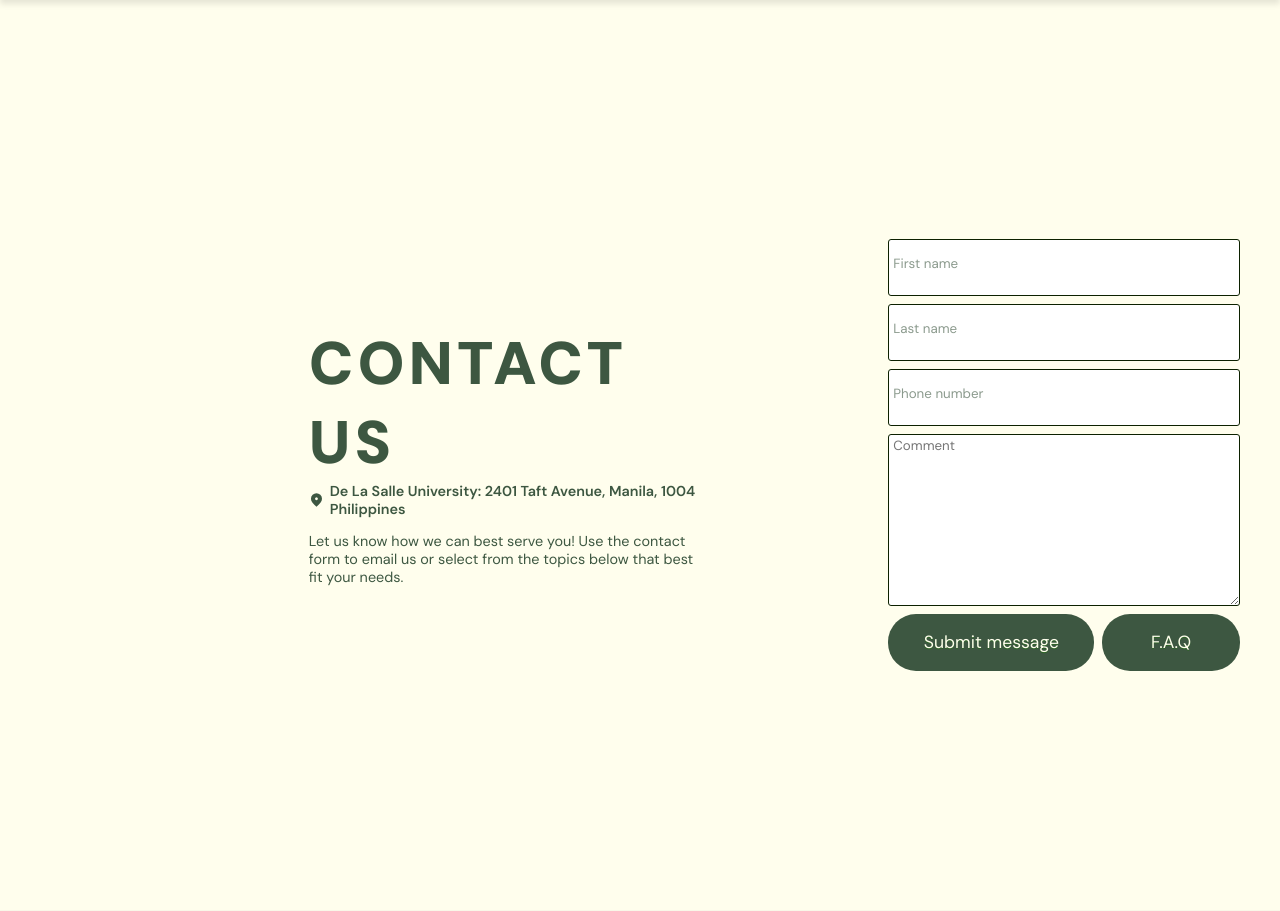
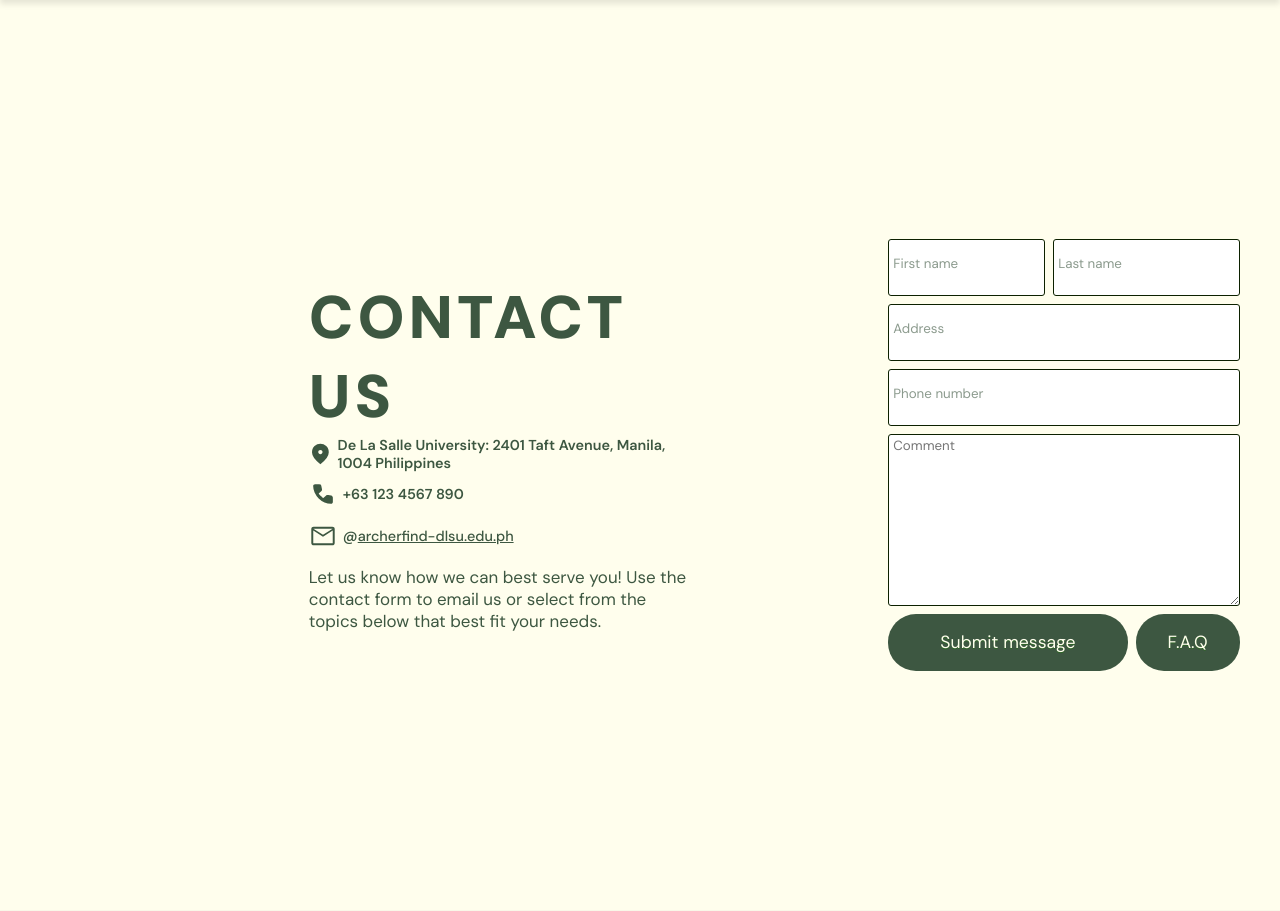
Before and after one commit to ok-open/CCDEVAP-S16-6-ArcherFind-DLSU-Lost-and-Found-System, a PHP site: page /student_contact.html in a window 1280 px wide; the page is wider, and only the part inside the window is pictured. Shown: the part 60-971 px from the top of that part. Run offline with PHP 8.4, Linux system fonts and the light colour scheme.

Commit message:
improved contact us page

```diff
--- a/student_about.html
+++ b/student_about.html
@@ -205,7 +205,7 @@
                 <h5>Have a Question?</h5>
                 <div id="write-us">
                     <svg xmlns="http://www.w3.org/2000/svg" height="40px" viewBox="0 -960 960 960" width="40px" fill="#FFFEED"><path d="M158.57-160q-32.52 0-56.21-23.69-23.69-23.7-23.69-56.21v-480.2q0-32.51 23.69-56.21Q126.05-800 158.57-800h642.86q32.52 0 56.21 23.69 23.69 23.7 23.69 56.21v480.2q0 32.51-23.69 56.21Q833.95-160 801.43-160H158.57ZM480-453.51 146.26-668.36v428.46q0 5.39 3.46 8.85t8.85 3.46h642.86q5.39 0 8.85-3.46t3.46-8.85v-428.46L480-453.51Zm0-67.57 331.03-211.33H149.64L480-521.08ZM140.92-668.36v-64.05 492.51q4 5.39 8.13 8.85 4.13 3.46 9.52 3.46h-17.65v-440.77Z"/></svg>
-                    <a href="student_email.html">Write us!</a>
+                    <a href="student_contact.html">Write us!</a>
                 </div>
             </div>
         </div>
--- a/student_contact.html
+++ b/student_contact.html
@@ -148,21 +148,43 @@
     <div class="contact-wrapper">
         <section class="contact-us">
             <div class="title">
-            <h1>CONTACT US</h1>
-                <div class="location">
-                    <svg xmlns="http://www.w3.org/2000/svg" height="24px" viewBox="0 -960 960 960" width="24px" fill="#FFFEED"><path d="M544-496q26-26 26-64t-26-64q-26-26-64-26t-64 26q-26 26-26 64t26 64q26 26 64 26t64-26ZM480-46Q303-193 214.5-313T126-556q0-164 107-261t247-97q140 0 247 97t107 261q0 123-88.5 243T480-46Z"/></svg>
-                    <p id="loc-address">
-                        De La Salle University: 2401 Taft Avenue, Manila, 1004 Philippines
-                    </p>
+                <h1>CONTACT US</h1>
+                <div class="contact-details">
+                    <svg xmlns="http://www.w3.org/2000/svg" height="24px" viewBox="0 -960 960 960" width="24px"
+                        fill="#FFFEED">
+                        <path
+                            d="M544-496q26-26 26-64t-26-64q-26-26-64-26t-64 26q-26 26-26 64t26 64q26 26 64 26t64-26ZM480-46Q303-193 214.5-313T126-556q0-164 107-261t247-97q140 0 247 97t107 261q0 123-88.5 243T480-46Z" />
+                    </svg>
+                    <p> De La Salle University: 2401 Taft Avenue, Manila, 1004 Philippines </p>
                 </div>
-                Let us know how we can best serve you! Use the contact form to email us or select from the topics below that best fit your needs.
-            </div>
+                <div class="contact-details">
+                    <svg xmlns="http://www.w3.org/2000/svg" height="24px" viewBox="0 -960 960 960" width="24px"
+                        fill="#FFFEED">
+                        <path
+                            d="M800-86q-131 0-259-57T307-305Q201-411 144-539.5T87-799q0-32 21-53.5t53-21.5h161q37 0 60 18t31 52l25 119q6 31-.5 53T411-593l-103 90q16 26 37.5 52.5T396-396q26 26 50 45.5t48 33.5l101-98q20-19 44.5-25.5t53.5-.5l111 25q35 10 52.5 31t17.5 55v169q0 32-21.5 53.5T800-86Z" />
+                    </svg>
+                    <p>+63 123 4567 890</p>
+                </div>
+                <div class="contact-details">
+                    <svg xmlns="http://www.w3.org/2000/svg" height="40px" viewBox="0 -960 960 960" width="40px"
+                        fill="#FFFEED">
+                        <path
+                            d="M158.57-160q-32.52 0-56.21-23.69-23.69-23.7-23.69-56.21v-480.2q0-32.51 23.69-56.21Q126.05-800 158.57-800h642.86q32.52 0 56.21 23.69 23.69 23.7 23.69 56.21v480.2q0 32.51-23.69 56.21Q833.95-160 801.43-160H158.57ZM480-453.51 146.26-668.36v428.46q0 5.39 3.46 8.85t8.85 3.46h642.86q5.39 0 8.85-3.46t3.46-8.85v-428.46L480-453.51Zm0-67.57 331.03-211.33H149.64L480-521.08ZM140.92-668.36v-64.05 492.51q4 5.39 8.13 8.85 4.13 3.46 9.52 3.46h-17.65v-440.77Z" />
+                    </svg>
+                    <p>@<u>archerfind-dlsu.edu.ph</u></p>
+                </div>
+
+                <p class="contact-description">
+                    Let us know how we can best serve you! Use the contact form to email us
+                    or select from the topics below that best fit your needs.</p>
+
         </section>
 
         <section class="contact-form">
             <div class="contact-form-details">
                 <input type="text" class="input-box first-name" placeholder="First name">
                 <input type="text" class="input-box last-name" placeholder="Last name">
+                <input type="text" class="input-box address" placeholder="Address">
                 <input type="text" class="input-box phone-num" placeholder="Phone number">
                 <textarea class="input-box comment" placeholder="Comment"></textarea>
                 <button type="button" class="send-msg">Submit message</button> <!-- TODO: CODE GOES HERE -->
@@ -196,7 +218,7 @@
                         <path
                             d="M158.57-160q-32.52 0-56.21-23.69-23.69-23.7-23.69-56.21v-480.2q0-32.51 23.69-56.21Q126.05-800 158.57-800h642.86q32.52 0 56.21 23.69 23.69 23.7 23.69 56.21v480.2q0 32.51-23.69 56.21Q833.95-160 801.43-160H158.57ZM480-453.51 146.26-668.36v428.46q0 5.39 3.46 8.85t8.85 3.46h642.86q5.39 0 8.85-3.46t3.46-8.85v-428.46L480-453.51Zm0-67.57 331.03-211.33H149.64L480-521.08ZM140.92-668.36v-64.05 492.51q4 5.39 8.13 8.85 4.13 3.46 9.52 3.46h-17.65v-440.77Z" />
                     </svg>
-                    <a href="student_email.html">Write us!</a>
+                    <a href="student_contact.html">Write us!</a>
                 </div>
             </div>
         </div>
--- a/student_faq.html
+++ b/student_faq.html
@@ -328,7 +328,7 @@
                         <path
                             d="M158.57-160q-32.52 0-56.21-23.69-23.69-23.7-23.69-56.21v-480.2q0-32.51 23.69-56.21Q126.05-800 158.57-800h642.86q32.52 0 56.21 23.69 23.69 23.7 23.69 56.21v480.2q0 32.51-23.69 56.21Q833.95-160 801.43-160H158.57ZM480-453.51 146.26-668.36v428.46q0 5.39 3.46 8.85t8.85 3.46h642.86q5.39 0 8.85-3.46t3.46-8.85v-428.46L480-453.51Zm0-67.57 331.03-211.33H149.64L480-521.08ZM140.92-668.36v-64.05 492.51q4 5.39 8.13 8.85 4.13 3.46 9.52 3.46h-17.65v-440.77Z" />
                     </svg>
-                    <a href="student_email.html">Write us!</a>
+                    <a href="student_contact.html">Write us!</a>
                 </div>
             </div>
         </div>
--- a/student_home.html
+++ b/student_home.html
@@ -173,7 +173,7 @@
                 <h5>Have a Question?</h5>
                 <div id="write-us">
                     <svg xmlns="http://www.w3.org/2000/svg" height="40px" viewBox="0 -960 960 960" width="40px" fill="#FFFEED"><path d="M158.57-160q-32.52 0-56.21-23.69-23.69-23.7-23.69-56.21v-480.2q0-32.51 23.69-56.21Q126.05-800 158.57-800h642.86q32.52 0 56.21 23.69 23.69 23.7 23.69 56.21v480.2q0 32.51-23.69 56.21Q833.95-160 801.43-160H158.57ZM480-453.51 146.26-668.36v428.46q0 5.39 3.46 8.85t8.85 3.46h642.86q5.39 0 8.85-3.46t3.46-8.85v-428.46L480-453.51Zm0-67.57 331.03-211.33H149.64L480-521.08ZM140.92-668.36v-64.05 492.51q4 5.39 8.13 8.85 4.13 3.46 9.52 3.46h-17.65v-440.77Z"/></svg>
-                    <a href="student_email.html">Write us!</a>
+                    <a href="student_contact.html">Write us!</a>
                 </div>
             </div>
         </div>
--- a/styles/student_contact.css
+++ b/styles/student_contact.css
@@ -20,9 +20,6 @@
     align-items: center;
     justify-content: center;
     padding: var(--space-large);
-}
-
-.title {
     display: flex;
     flex-direction: column;
 }
@@ -36,21 +33,27 @@
     letter-spacing: 4px;
 }
 
-#loc-address {
-    font-weight: 600;
-}
-
-.location {
+.contact-details {
     display: flex;
     flex-direction: row;
     align-items: center;
-
+    margin-bottom: 10px;
     & svg {
-        width: 18px;
+        width: 28px;
         margin-right: 6px;
     }
 
-    margin-bottom: var(--space-small);
+    & p {
+        font-weight: 600;
+    }
+
+    & u {
+        font-weight: 450;
+    }
+}
+
+.contact-description {
+    font-size: var(--text-small);
 }
 
 /* CONTACT FORM */
@@ -64,14 +67,14 @@
 
 .contact-form-details {
     display: grid;
-    grid-template-columns: 3fr 2fr;
+    grid-template-columns: 1fr 1fr 1fr 1fr;
     grid-template-rows: 1fr 1fr 1fr 3fr 1fr;
     grid-template-areas:
-        'firstname firstname'
-        'lastname lastname'
-        'phonenum phonenum'
-        'comment comment'
-        'sendmsg faq';
+        'firstname firstname lastname lastname'
+        'address address address address'
+        'phonenum phonenum phonenum phonenum'
+        'comment comment comment comment'
+        'sendmsg sendmsg sendmsg faq';
     gap: var(--space-tiny);
     width: 90%;
 }
@@ -89,6 +92,10 @@
 
 .last-name {
     grid-area: lastname;
+}
+
+.address {
+    grid-area: address;
 }
 
 .phone-num {
@@ -112,7 +119,6 @@
     background-color: var(--color-primary);
     border-radius: var(--radius-large);
     border: none;
-    display: inline-block;
     cursor: pointer;
     color: var(--color-secondary);
     font-size: var(--text-login-btn);
```
Also changed, not shown: styles/ICONS/phone.svg (added).
